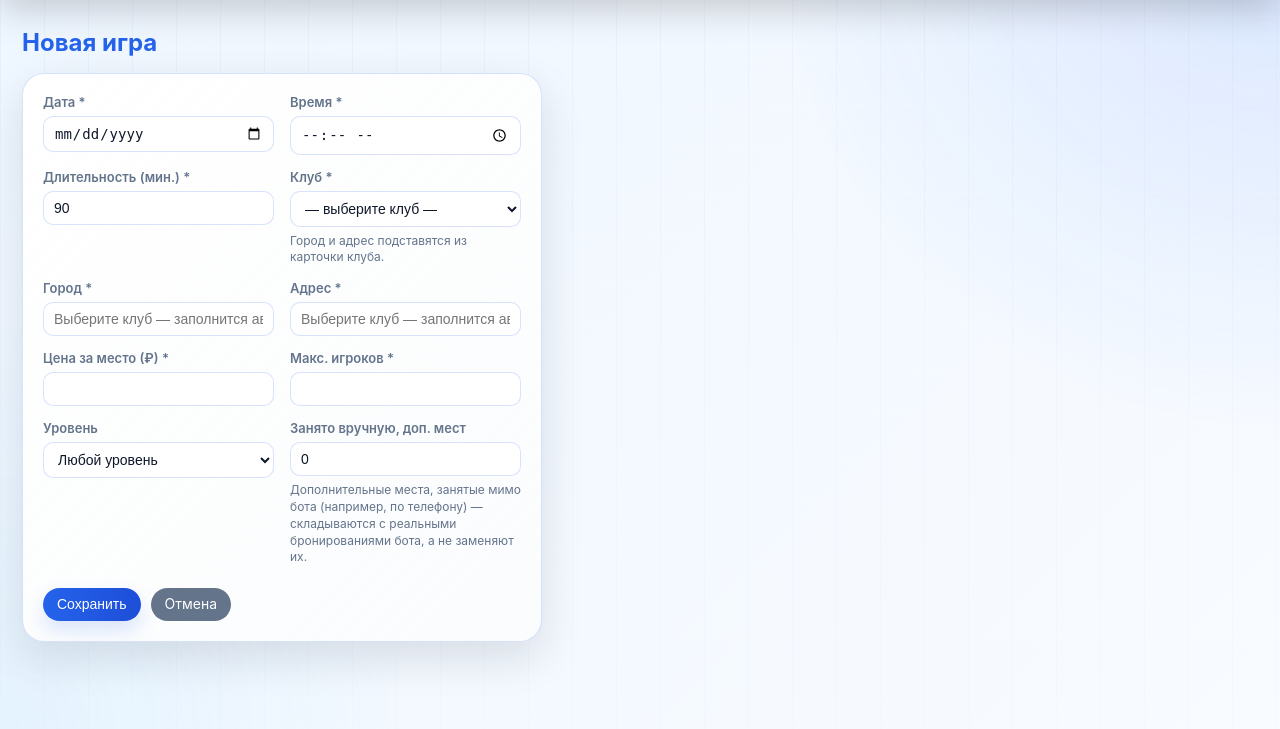
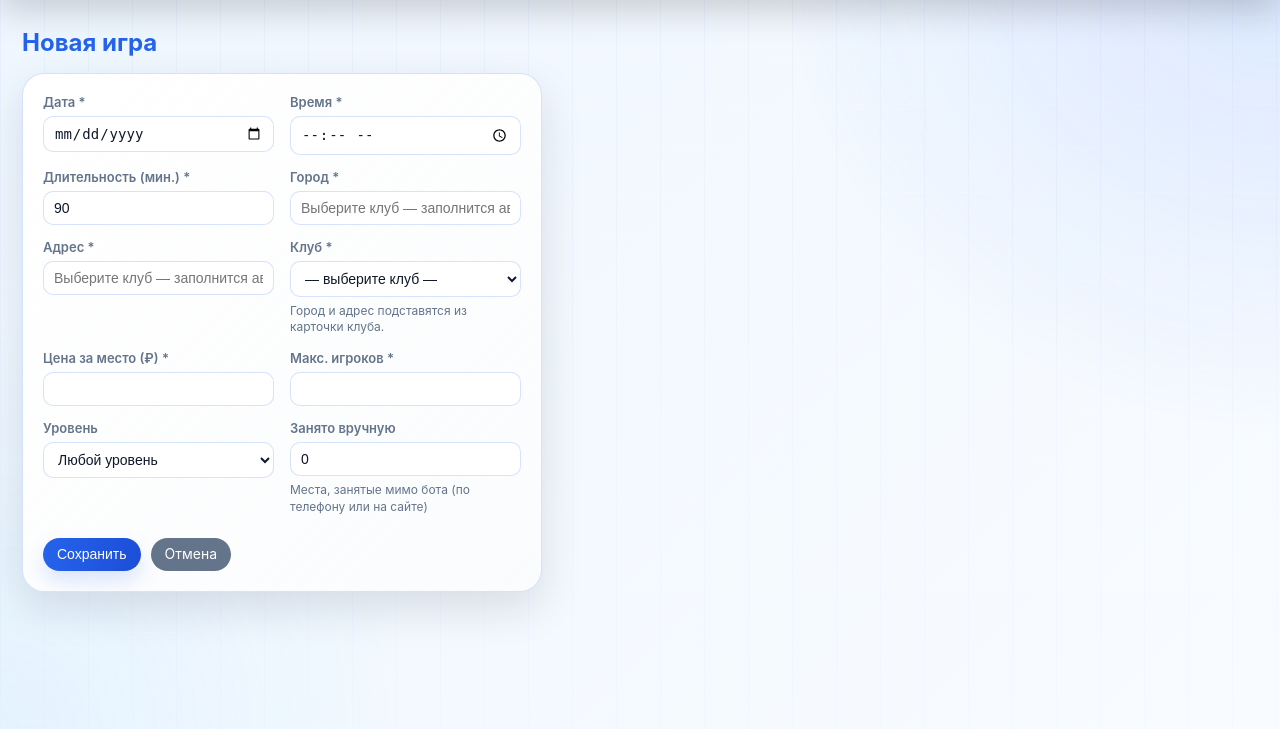
Before and after one commit to ecomdaniil/padelmvp, a Flask app: page /games/new in a window 1280 px wide. Shown: the part 71-800 px from the top of the page. Run offline with Flask 3, Linux system fonts and the light colour scheme; the visitor is signed in with stand-in values (Sample User, id 1); data that the repository does not hold is empty; parts of the project's set-up code (start-up, migrations or seed data) failed here and were passed over; some libraries are stand-ins or nearby versions.

Commit message:
Simplify game form hints and reassign events to the current club.
Shorten booked-places copy, tidy About Club admin help, put coach under address for trainings, and sync all games to the primary venue.

Co-authored-by: Cursor <cursoragent@cursor.com>

```diff
--- a/database.py
+++ b/database.py
@@ -700,6 +700,20 @@ def migrate_db():
     _migrate_admin_logs_table(cur)
     _migrate_clubs_table(cur)
     _migrate_club_info_table(cur)
+    # Подтянуть игры/тренировки к актуальной площадке из «О клубе».
+    cur.execute(
+        """SELECT name, city, address, contact_phone
+           FROM club_info ORDER BY id DESC LIMIT 1"""
+    )
+    info = cur.fetchone()
+    if info and ((info.get("city") or "").strip() or (info.get("address") or "").strip()):
+        _sync_primary_club_venue(
+            cur,
+            name=info.get("name") or "Padel Club",
+            city=(info.get("city") or "").strip(),
+            address=(info.get("address") or "").strip(),
+            phone=(info.get("contact_phone") or "").strip(),
+        )
     _create_indexes(cur)
     conn.commit()
     cur.close()
@@ -2789,22 +2803,36 @@ def update_club_info(
 
 
 def _sync_primary_club_venue(cur, name: str, city: str, address: str, phone: str = "") -> None:
-    """Одна площадка в clubs для выпадающего списка в формах игр/тренировок."""
+    """Одна площадка в clubs + перепривязка всех игр/тренировок на неё."""
     cur.execute("SELECT id FROM clubs ORDER BY id ASC LIMIT 1")
     row = cur.fetchone()
     if row:
+        club_id = row["id"]
         cur.execute(
             """UPDATE clubs
                SET name = %s, city = %s, address = %s, phone = %s
                WHERE id = %s""",
-            (name, city, address, phone, row["id"]),
+            (name, city, address, phone, club_id),
         )
     else:
         cur.execute(
             """INSERT INTO clubs (name, city, address, phone, description)
-               VALUES (%s, %s, %s, %s, %s)""",
+               VALUES (%s, %s, %s, %s, %s) RETURNING id""",
             (name, city, address, phone, ""),
         )
+        club_id = cur.fetchone()["id"]
+
+    location = ", ".join(part for part in (name, city, address) if part)
+    cur.execute(
+        """UPDATE games
+           SET club_id = %s,
+               city = %s,
+               address = %s,
+               location = %s""",
+        (club_id, city, address, location),
+    )
+    # В списке выбора остаётся только актуальный клуб.
+    cur.execute("DELETE FROM clubs WHERE id != %s", (club_id,))
 
 
 def set_club_admin_telegram_id(telegram_id: int, username: str = None) -> None:
--- a/templates/about_club.html
+++ b/templates/about_club.html
@@ -36,7 +36,7 @@
             <div style="margin-bottom: 16px;">
                 <label style="display: block; margin-bottom: 6px; font-weight: 600;">Telegram ID администратора (для бота)</label>
                 <input type="text" name="admin_telegram_id" inputmode="numeric" pattern="[0-9]*" value="{{ club_info.admin_telegram_id if club_info and club_info.admin_telegram_id else '' }}" placeholder="Например 5161234567" style="width: 100%; padding: 10px; border: 1px solid #ccc; border-radius: 6px;">
-                <p style="margin: 8px 0 0; color: #64748b; font-size: 13px;">ID нужен боту для доставки сообщений. Узнать у @userinfobot. Можно задать ADMIN_CHAT_ID в переменных окружения.</p>
+                <p style="margin: 8px 0 0; color: #64748b; font-size: 13px;">ID нужен боту для доставки сообщений. Узнать у @userinfobot.</p>
             </div>
             <button type="submit" class="btn">Сохранить изменения</button>
         </form>
--- a/templates/game_form.html
+++ b/templates/game_form.html
@@ -107,28 +110,14 @@
         </div>
 
         <div class="form-row">
-            <label for="booked_places">Занято вручную, доп. мест</label>
+            <label for="booked_places">Занято вручную</label>
             <input type="number" id="booked_places" name="booked_places"
                    min="0"
                    max="{{ (values.total_slots|int - actual_taken) if (values.total_slots and actual_taken is defined) else (values.total_slots or 100) }}"
                    step="1"
                    value="{{ values.booked_places }}"
                    data-actual-taken="{{ actual_taken if actual_taken is defined else 0 }}">
-            {% if actual_taken is defined %}
-            <small class="field-hint">
-                Через бота уже забронировано: {{ actual_taken }}
-                {% if game %}из {{ game.total_slots }}{% endif %}.
-                Это поле — ДОПОЛНИТЕЛЬНЫЕ места, занятые мимо бота (например, по телефону
-                или на месте), они складываются с реальными бронированиями. Например, при
-                1 брони через бота и total_slots=2 — поставьте здесь 1, чтобы игра считалась
-                полностью занятой (1 + 1 = 2). Список бронирований бота это поле не меняет.
-            </small>
-            {% else %}
-            <small class="field-hint">
-                Дополнительные места, занятые мимо бота (например, по телефону) —
-                складываются с реальными бронированиями бота, а не заменяют их.
-            </small>
-            {% endif %}
+            <small class="field-hint">Места, занятые мимо бота (по телефону или на сайте)</small>
         </div>
 
         <div class="form-actions">
```
Also changed, not shown: other parts of templates/game_form.html (+29 -26 lines).
